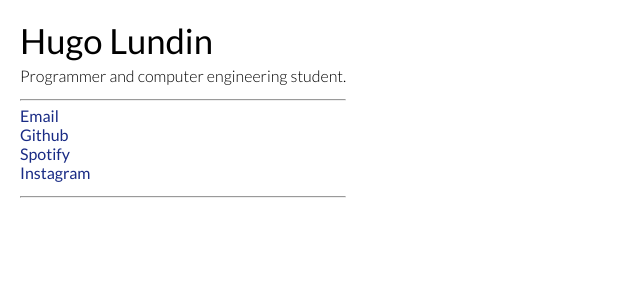
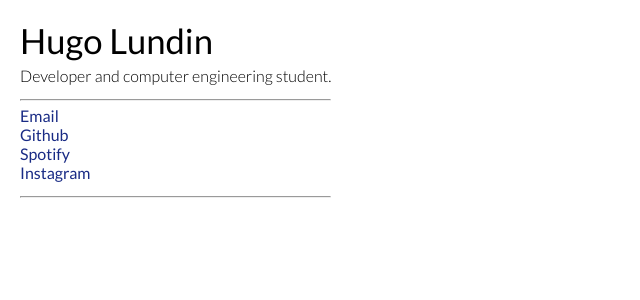
Before and after one commit to hugolundin/hugolundin.github.io, a Jekyll site: the page built from index.html, in a window 1280 px wide. Shown: the top 300 px of the page, without its empty margins (0-640 px from the left). Built offline with Jekyll 4.4.1, drawn with Linux system fonts in a browser that asks for light colours.

Commit message:
Update _config.yml

```diff
--- a/_config.yml
+++ b/_config.yml
@@ -6,7 +6,7 @@ title: Hugo Lundin
 permalink: https://hugolundin.se
 baseurl: https://hugolundin.se/
 name: Hugo Lundin
-description: Programmer and computer engineering student.
+description: Developer and computer engineering student.
 url: https://hugolundin.se
 
 plugins:
```
